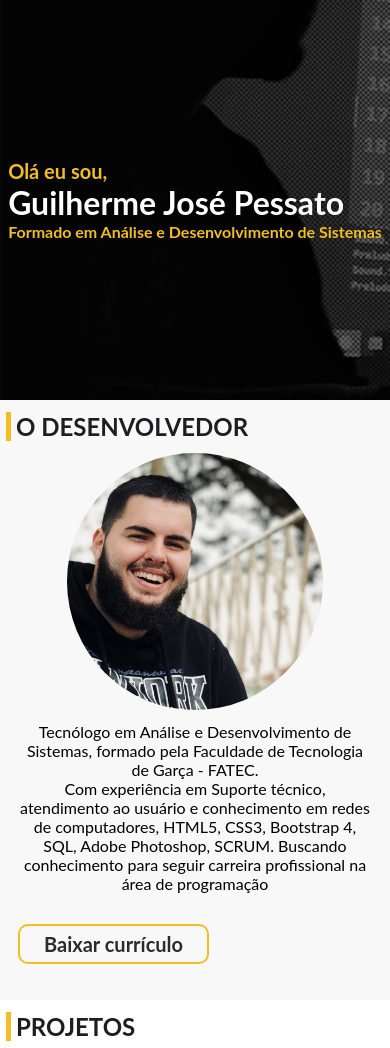
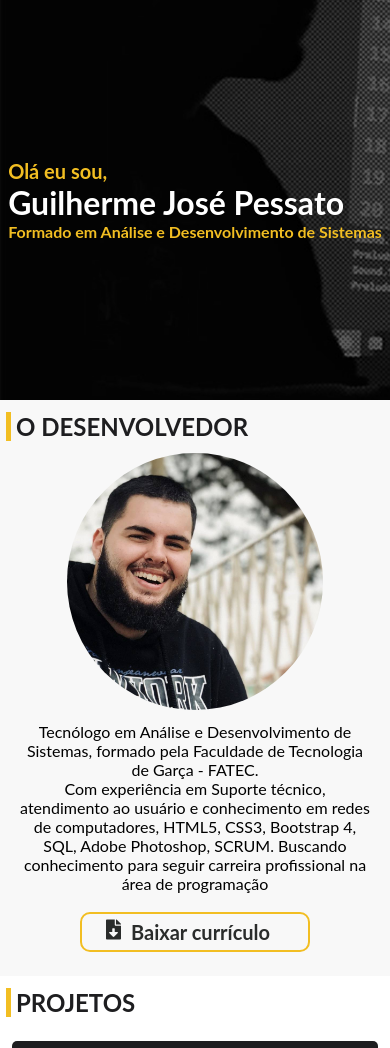
Before and after one commit to guipessato/portfolio, a plain HTML site: page index.html in a window 390 px wide. Shown: the top 1048 px of the page. Drawn offline with Linux system fonts and the light colour scheme; grey boxes are pictures that could not be loaded.

Commit message:
atualizacao

```diff
--- a/css/style.css
+++ b/css/style.css
@@ -134,7 +134,7 @@ img {
     border-radius: 50%;
 }
 
-.btn-cv{
+.btn-cv {
     display: flex;
     padding: 6px 24px;
     margin: 12px;
@@ -143,15 +143,18 @@ img {
     color: var(--color-escura-secundaria);
     background: transparent;
     border: 2px solid var(--color-amarelo);
-    border-radius: 10px ;
+    border-radius: 10px;
     transition: 0.5s;
+    max-width: 230px;
+
 }
 
-.btn-cv:hover{
-
+.btn-cv:hover {
     background: var(--color-amarelo);
 }
-
+.fa-file-download{
+    margin-right: 10px;
+}
 /*PROJETOS*/
 .container-projetos {
     display: flex;
@@ -364,7 +367,17 @@ img {
 
     .texto-sobre-desenvolvedor {
         padding-top: 12px;
+
+    }
+
+    .texto-desenvolvedor {
+        align-items: center;
         text-align: center;
+
+    }
+
+    .btn-cv {
+        margin: 0 auto;
     }
 
     .container {
@@ -381,4 +394,6 @@ img {
     .img-portifolio {
         margin: 12px 0px;
     }
+
+
 }
--- a/index.html
+++ b/index.html
@@ -33,8 +33,8 @@
                         Com experiência em Suporte técnico, atendimento ao usuário e conhecimento em redes de
                         computadores, HTML5, CSS3, Bootstrap 4, SQL, Adobe Photoshop, SCRUM.
                         Buscando conhecimento para seguir carreira profissional na área de programação </p>
-                        <br>
-                        <button class="btn-cv">Baixar currículo</button>
+                    <br>
+                    <a href="doc/Curriculo-GuilhermeJosePessato.pdf" target="__blank" class="btn-cv"><i class="fas fa-file-download"></i>Baixar currículo</a>
                 </div>
             </div>
         </div>
```
Also changed, not shown: 1 other file.
